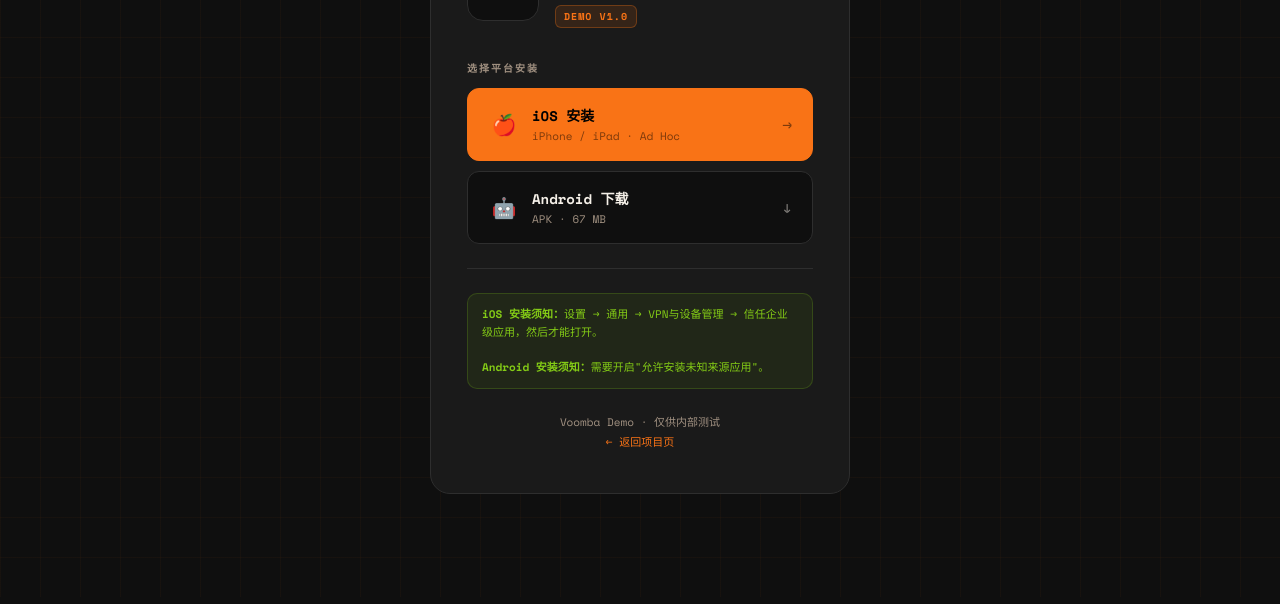
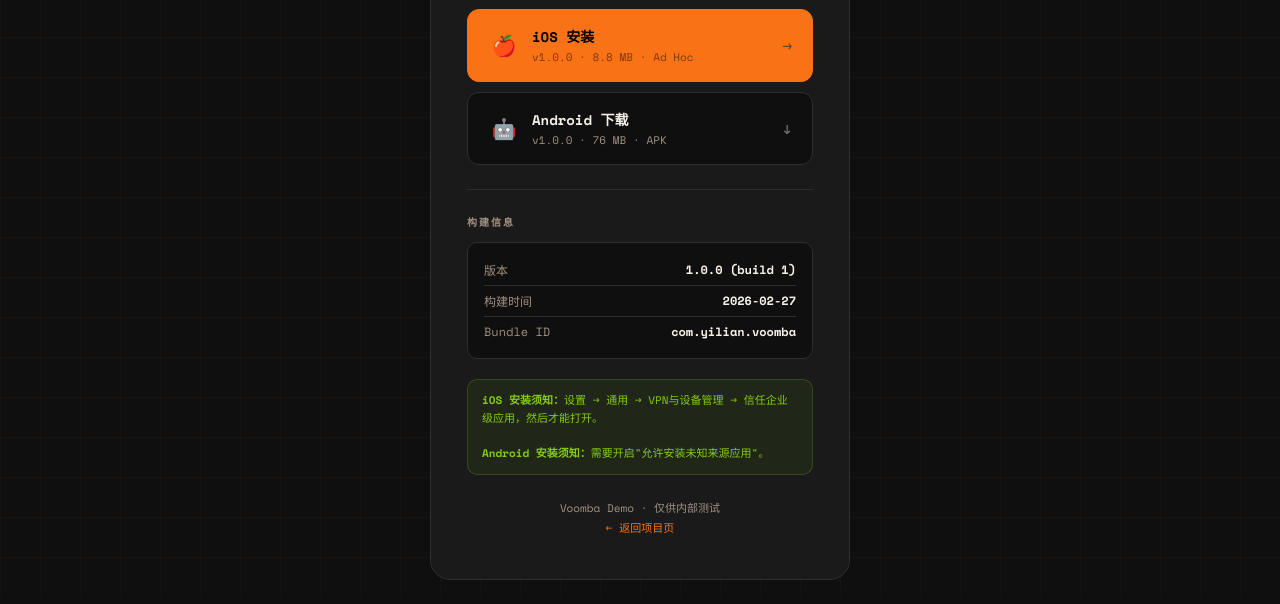
Before and after one commit to kundouzhishou/playground, a plain HTML site: page voomba/install/index.html in a window 1280 px wide. Shown: the part 203-807 px from the top of the page. Drawn offline with nearby package versions, Linux system fonts and the light colour scheme.

Commit message:
feat: 安装页增加版本号和构建信息

```diff
--- a/voomba/install/index.html
+++ b/voomba/install/index.html
@@ -224,6 +224,27 @@
             color: var(--primary);
             text-decoration: none;
         }
+
+        .build-info {
+            background: var(--bg);
+            border: 1px solid var(--border);
+            border-radius: 10px;
+            padding: 12px 16px;
+            margin-bottom: 20px;
+        }
+
+        .build-row {
+            display: flex;
+            justify-content: space-between;
+            font-size: 12px;
+            padding: 6px 0;
+            border-bottom: 1px solid var(--border);
+        }
+
+        .build-row:last-child { border-bottom: none; }
+
+        .build-row span:first-child { color: var(--muted); }
+        .build-row span:last-child { color: var(--text); font-weight: 700; }
     </style>
 </head>
 <body>
@@ -233,7 +254,7 @@
             <div class="app-info">
                 <h1>Voomba</h1>
                 <div class="tagline">打车出行 · 西非城市</div>
-                <div class="badge">Demo v1.0</div>
+                <div class="badge">v1.0.0 (build 1)</div>
             </div>
         </div>
 
@@ -244,7 +265,7 @@
                 <div class="btn-icon">🍎</div>
                 <div class="btn-text">
                     <strong>iOS 安装</strong>
-                    <span>iPhone / iPad · Ad Hoc</span>
+                    <span>v1.0.0 · 8.8 MB · Ad Hoc</span>
                 </div>
             </div>
             <div class="btn-arrow">→</div>
@@ -255,13 +276,20 @@
                 <div class="btn-icon">🤖</div>
                 <div class="btn-text">
                     <strong>Android 下载</strong>
-                    <span>APK · 67 MB</span>
+                    <span>v1.0.0 · 76 MB · APK</span>
                 </div>
             </div>
             <div class="btn-arrow">↓</div>
         </a>
 
         <div class="divider"></div>
+
+        <div class="section-label">构建信息</div>
+        <div class="build-info">
+            <div class="build-row"><span>版本</span><span>1.0.0 (build 1)</span></div>
+            <div class="build-row"><span>构建时间</span><span>2026-02-27</span></div>
+            <div class="build-row"><span>Bundle ID</span><span>com.yilian.voomba</span></div>
+        </div>
 
         <div class="notice">
             <strong>iOS 安装须知：</strong>设置 → 通用 → VPN与设备管理 → 信任企业级应用，然后才能打开。<br><br>
```
